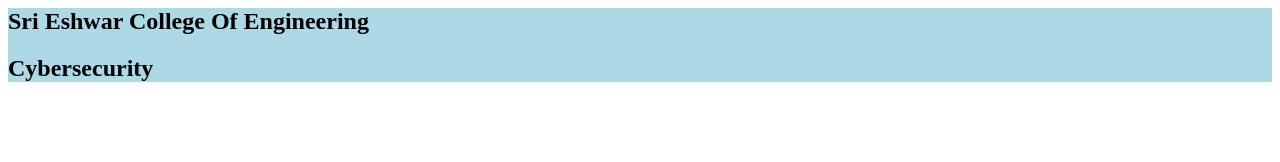
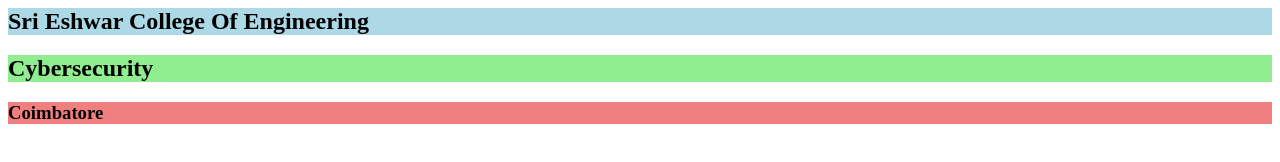
Before and after one commit to Kirithic-K/MyFirstWebsite, a plain HTML site: page index.html in a window 1280 px wide. Drawn offline with Linux system fonts and the light colour scheme.

Commit message:
Updated website

```diff
--- a/index.html
+++ b/index.html
@@ -2,9 +2,10 @@
     <head>
         <title>My Website</title></head>
         <body>
-        <section style = "background-color: lightblue;">
-            <h1>Sri Eshwar College Of Engineering</h1>
-            <h2>Cybersecurity</h2>
+        <section>
+            <h1 style = "background-color: lightblue;">Sri Eshwar College Of Engineering</h1>
+            <h2 style = "background-color: lightgreen;">Cybersecurity</h2>
+            <h3 style = "background-color: lightcoral;">Coimbatore</h3>
         </section>
         </body>
 </html>
```
